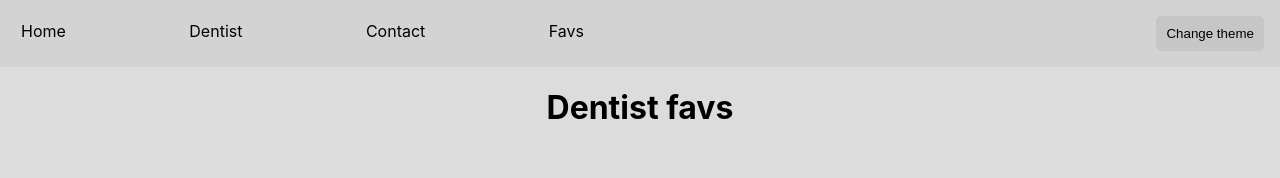
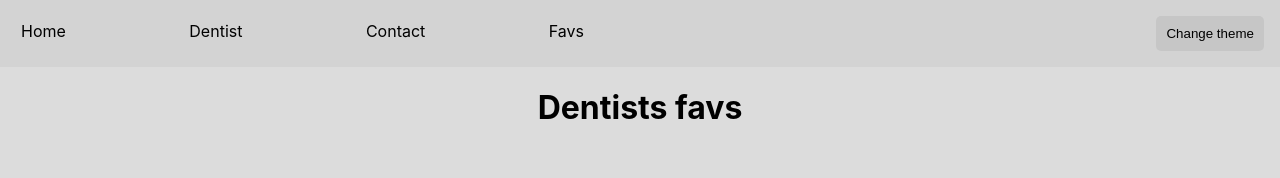
Before and after one commit to eayala199/FinalFrontEnd3_AbrilyEstanislao, a React (Create React App) app: page /favs in a window 1280 px wide. Shown: the top 178 px of the page. Built offline with nearby package versions, Linux system fonts and the light colour scheme.

Commit message:
Cambio de color del texto de fav

```diff
--- a/src/Routes/Favs.jsx
+++ b/src/Routes/Favs.jsx
@@ -13,7 +13,7 @@ const Favs = () => {
 
   return (
     <main>
-      <h1>Dentist favs</h1>
+      <h1>Dentists favs</h1>
       <div className="card-grid">
         {uniqueFavorites.map((favorite) => (
           <Card
--- a/src/index.css
+++ b/src/index.css
@@ -214,3 +214,7 @@ h2 {
 .dark .btnThemes {
   color: white;
 }
+
+.dark .favButton {
+  color: white;
+}
```
